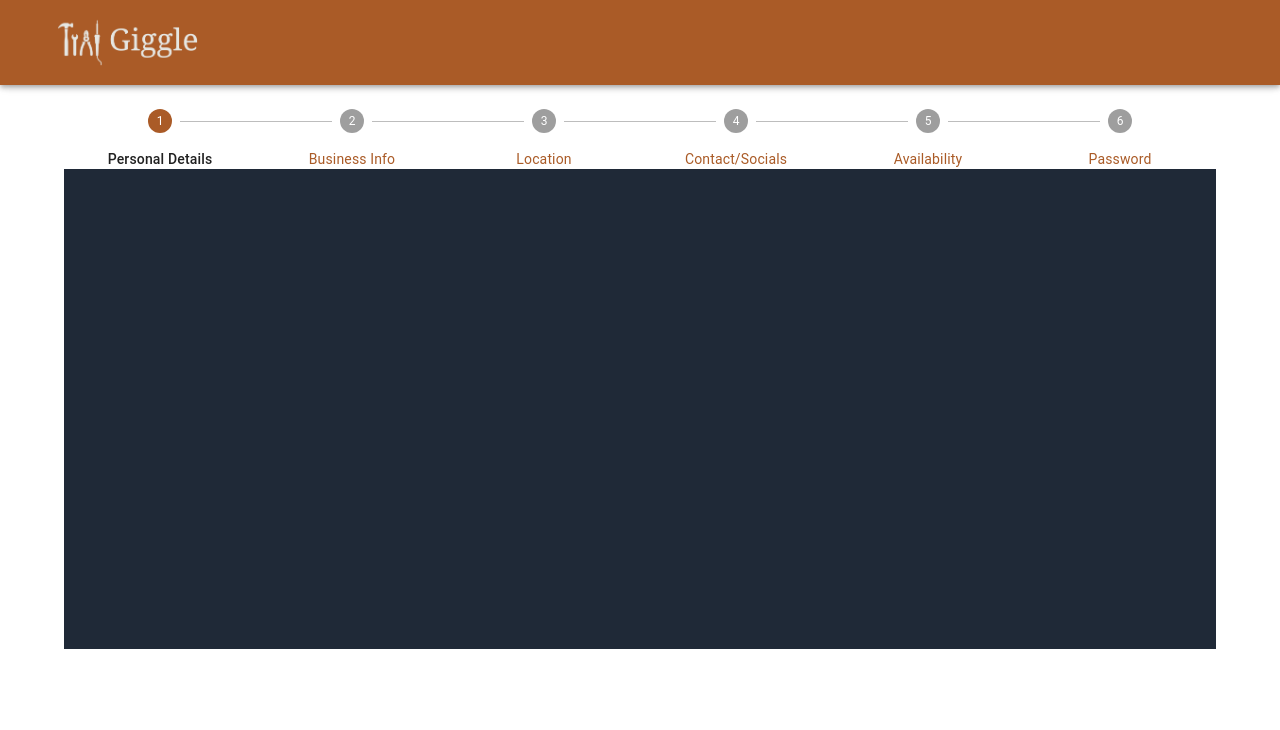
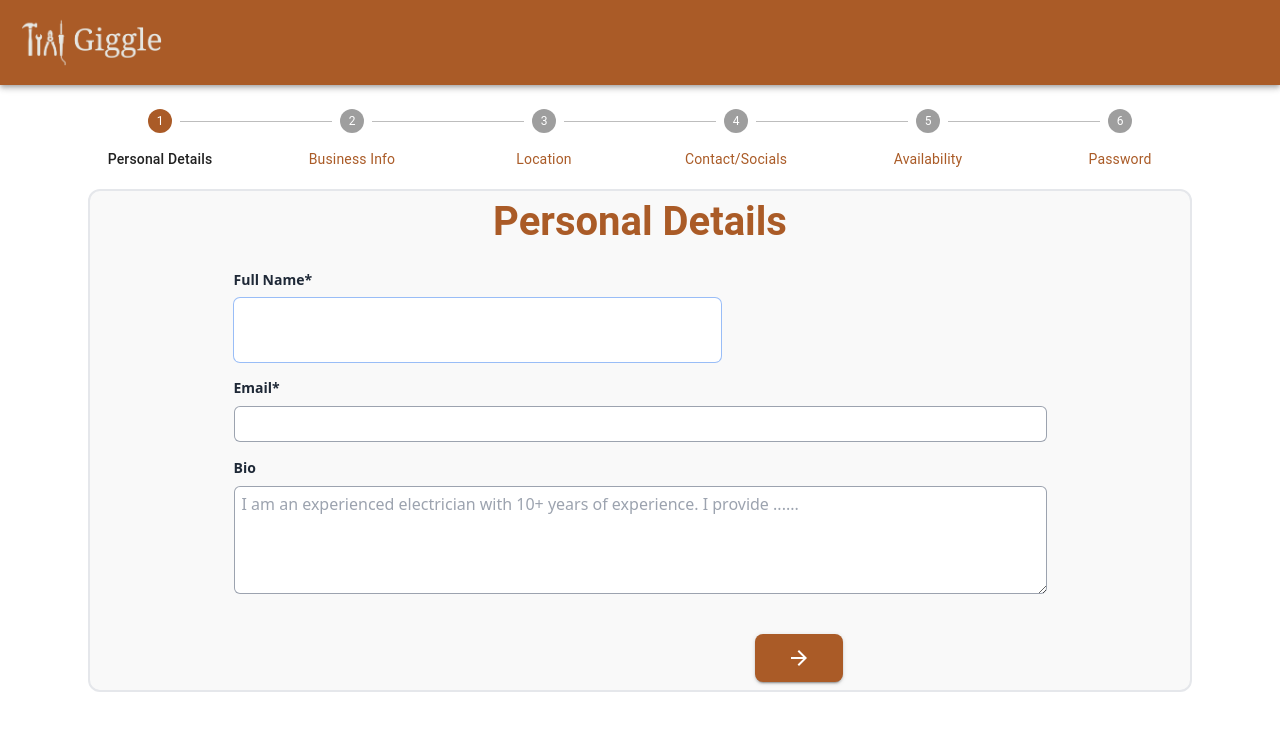
Before and after one commit to kafeelkazeem/giggle_fe, a React (Create React App) app: page / in a window 1280 px wide. Shown: the top 730 px of the page. Built offline with nearby package versions, Linux system fonts and the light colour scheme.

Commit message:
new changes

```diff
--- a/src/pages/auth/register/form1.jsx
+++ b/src/pages/auth/register/form1.jsx
@@ -1,26 +1,25 @@
-import React from 'react';
-import { TextField, Box, Typography, Button } from '@mui/material';
-import { Formik, Form } from 'formik';
-import * as Yup from 'yup';
-import { darkBrown } from '../../../util/colors';
-import ArrowForwardIcon from '@mui/icons-material/ArrowForward';
-import { useFormContext } from '../../../context/registerFormContext';
+import React from "react";
+import { Typography, Box, Button } from "@mui/material";
+import { Formik, Form } from "formik";
+import * as Yup from "yup";
+import ArrowForwardIcon from "@mui/icons-material/ArrowForward";
+import { useFormContext } from "../../../context/registerFormContext";
+import { darkBrown } from "../../../util/colors";
 
 const Form1 = ({ onNext }) => {
-
   const { value, setValue } = useFormContext();
 
   // Initial form values
   const initialValues = {
-    fullName: value.fullName ? value.fullName : '',
-    email: value.email ? value.email : '',
-    bio: value.bio ? value.bio : '',
+    fullName: value.fullName ? value.fullName : "",
+    email: value.email ? value.email : "",
+    bio: value.bio ? value.bio : "",
   };
 
   // Validation schema
   const validationSchema = Yup.object({
-    fullName: Yup.string().required('Full Name is required'),
-    email: Yup.string().email('Invalid email').required('Email is required'),
+    fullName: Yup.string().required("Full Name is required"),
+    email: Yup.string().email("Invalid email").required("Email is required"),
     bio: Yup.string(),
   });
 
@@ -38,70 +37,138 @@ const Form1 = ({ onNext }) => {
     >
       {(formik) => (
         <Form>
-
-        </Form>
-        /*<Form>
-          <div className="w-full h-fit bg-red-600 flex justify-center px-4 lg:px-20 bg-transparent border-2">
           <div
-              className={`lg:w-4/5 w-full h-fit rounded-lg p-5 flex justify-start border-2 flex-col -mt-32`}
+            className={`w-full flex flex-col bg-[#f9f9f9] border-[${darkBrown}] rounded-xl border-2 h-fit mt-5 p-2 justify-center items-center`}
           >
-              <Typography variant="h5" className="mb-10 text-gray-800 font-bold">
+            <Typography
+              variant="h3"
+              className="tracking-wider"
+              sx={{
+                fontWeight: "bold",
+                textAlign: "center",
+                mb: 3,
+                color: darkBrown,
+                fontSize: { xs: "1.5rem", sm: "2rem", md: "2.5rem" },
+              }}
+            >
               Personal Details
             </Typography>
-              <div className="w-full space-y-6 mt-5">
-                <TextField
-                  fullWidth
-                  label="Full Name*"
+            <div className="w-[75%] bg-transparent flex flex-col gap-4">
+              {/* Full Name Field */}
+              <div>
+                <label htmlFor="fullName" className="block text-gray-800 font-semibold text-sm">Full Name*</label>
+                <div className="mt-2">
+                  <input
+                    type="text"
                     name="fullName"
-                  variant="outlined"
+                    id="fullName"
+                    className={`block w-[60%] h-16 rounded-md py-1.5 px-2 ring-1 ring-[${darkBrown}] ring-inset${
+                      formik.touched.fullName && formik.errors.fullName
+                        ? "ring-red-500"
+                        : "ring-gray-400"
+                    } focus:text-gray-800`}
                     value={formik.values.fullName}
                     onChange={formik.handleChange}
                     onBlur={formik.handleBlur}
-                  error={formik.touched.fullName && Boolean(formik.errors.fullName)}
-                  helperText={formik.touched.fullName && formik.errors.fullName}
-                  className="bg-transparent rounded"
                   />
-                <TextField
-                  fullWidth
-                  label="Email*"
+                </div>
+                {formik.touched.fullName && formik.errors.fullName && (
+                  <label className="pt-1 block text-red-500 text-sm">
+                    {formik.errors.fullName}
+                  </label>
+                )}
+              </div>
+
+              {/* Email Field */}
+              <div>
+                <label
+                  htmlFor="email"
+                  className="block text-gray-800 font-semibold text-sm"
+                >
+                  Email*
+                </label>
+                <div className="mt-2">
+                  <input
+                    type="email"
                     name="email"
-                  variant="outlined"
+                    id="email"
+                    className={`block w-full rounded-md py-1.5 px-2 ring-1 ring-inset ${
+                      formik.touched.email && formik.errors.email
+                        ? "ring-red-500"
+                        : "ring-gray-400"
+                    } focus:text-gray-800`}
                     value={formik.values.email}
                     onChange={formik.handleChange}
                     onBlur={formik.handleBlur}
-                  error={formik.touched.email && Boolean(formik.errors.email)}
-                  helperText={formik.touched.email && formik.errors.email}
-                  className="bg-transparent rounded"
                   />
-                <TextField
-                  fullWidth
-                  label="Bio"
+                </div>
+                {formik.touched.email && formik.errors.email && (
+                  <label className="pt-1 block text-red-500 text-sm">
+                    {formik.errors.email}
+                  </label>
+                )}
+              </div>
+
+              {/* Bio Field */}
+              <div>
+                <label
+                  htmlFor="bio"
+                  className="block text-gray-800 font-semibold text-sm"
+                >
+                  Bio
+                </label>
+                <div className="mt-2">
+                  <textarea
                     name="bio"
-                  variant="outlined"
+                    id="bio"
+                    rows={4}
+                    placeholder="I am an experienced electrician with 10+ years of experience. I provide ......"
+                    className={`block w-full rounded-md py-1.5 px-2 ring-1 ring-inset ${
+                      formik.touched.bio && formik.errors.bio
+                        ? "ring-red-500"
+                        : "ring-gray-400"
+                    } focus:text-gray-800`}
                     value={formik.values.bio}
                     onChange={formik.handleChange}
                     onBlur={formik.handleBlur}
-                  error={formik.touched.bio && Boolean(formik.errors.bio)}
-                  helperText={formik.touched.bio && formik.errors.bio}
-                  className="bg-transparent rounded"
-                  placeholder="I am an experienced electrician with 10+ years of experience. I provide ......"
-                  multiline
-                  rows={4}
-                />
+                  ></textarea>
                 </div>
-              <div className="w-full flex justify-end p-2 px-6">
+                {formik.touched.bio && formik.errors.bio && (
+                  <label className="pt-1 block text-red-500 text-sm">
+                    {formik.errors.bio}
+                  </label>
+                )}
+              </div>
+
+              <Box
+                sx={{
+                  width: { xs: "90%", sm: "75%" },
+                  display: "flex",
+                  justifyContent: "flex-end",
+                  mt: 3,
+                }}
+              >
                 <Button
                   type="submit"
-                  variant="outlined"
-                  color="primary"
-                  className={`px-6 py-2 bg-[${darkBrown}] text-white rounded`}
+                  variant="contained"
+                  sx={{
+                    backgroundColor: darkBrown,
+                    color: "#fff",
+                    px: 4,
+                    py: 1.5,
+                    borderRadius: "8px",
+                    "&:hover": {
+                      backgroundColor: darkBrown,
+                      opacity: 0.9,
+                    },
+                  }}
                 >
                   <ArrowForwardIcon />
                 </Button>
+              </Box>
             </div>
           </div>
-          </div>
-        </Form>*/
+        </Form>
       )}
     </Formik>
   );
--- a/src/pages/auth/register/layout.jsx
+++ b/src/pages/auth/register/layout.jsx
@@ -92,7 +92,7 @@ const StepperPage = () => {
           </Stepper>
         </ThemeProvider>
         <GlobalProvider>
-          <Container maxWidth="none" className="min-h-[60vh] bg-gray-800 flex flex-col">
+          <Container maxWidth="none" className="h-fit flex flex-col">
             {getStepContent(activeStep)}
           </Container>
         </GlobalProvider>
@@ -107,10 +107,10 @@ const S = () => {
       <AppBar position="sticky" sx={{ backgroundColor: darkBrown }}>
         <Toolbar>
           {/* Logo Section */}
-          <img src={Logo} alt="Logo" style={{ height: '85px', marginRight: '10px' }} />
+          <img src={Logo} alt="Logo" className='h-[85px] -ml-9' />
         </Toolbar>
       </AppBar>
-      <Container maxWidth="none" className="min-h-[80vh] flex flex-col justify-between overflow-hidden w-full h-screen bg-white">
+      <Container maxWidth="none" className="h-fit flex flex-col justify-between overflow-hidden w-full bg-white">
         <Stack mt={3} spacing={4}>
           <StepperPage />
         </Stack>
```
Lines whose indentation alone changed are shown as unchanged.
